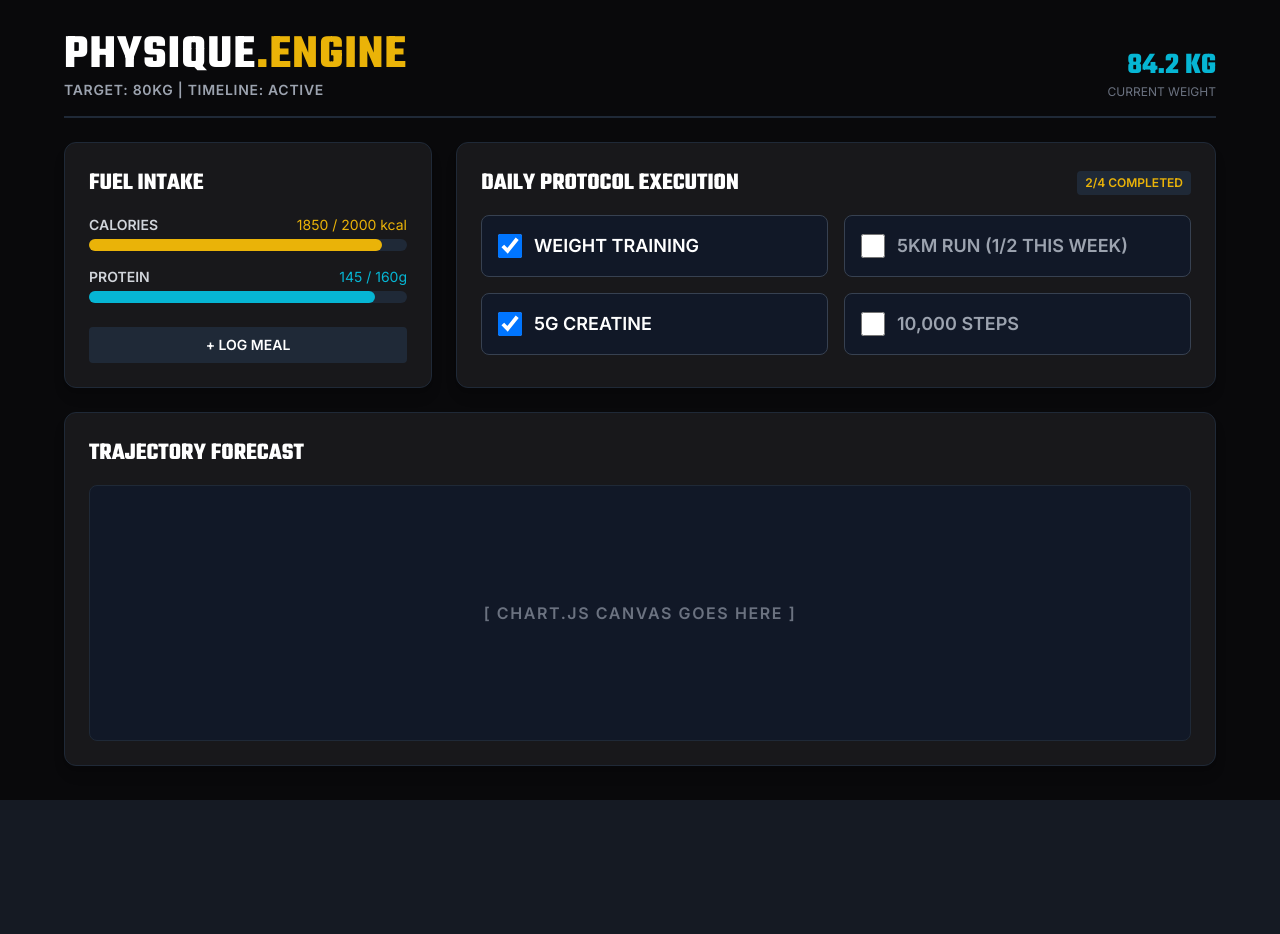
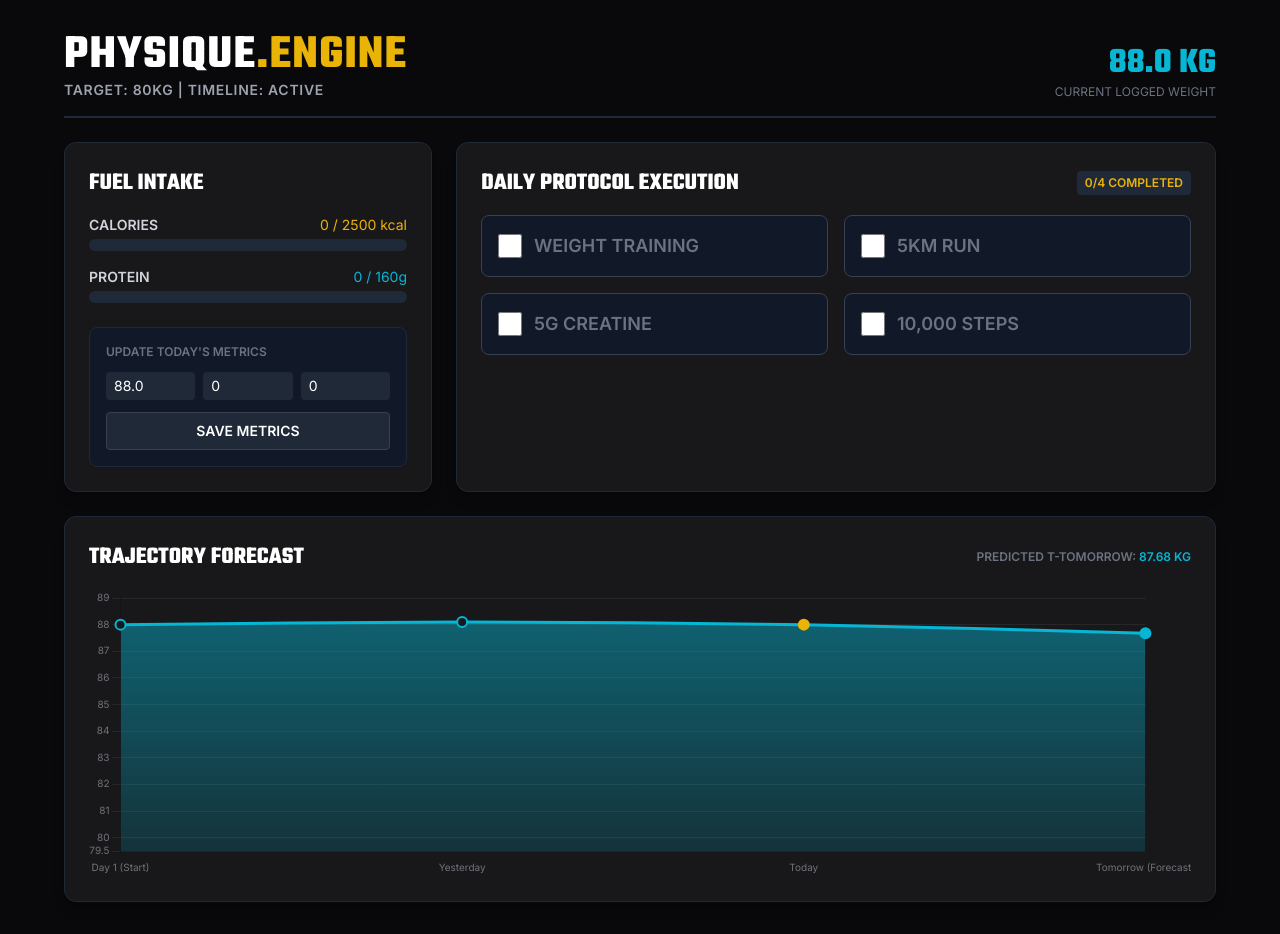
Before and after one commit to doomsdaywonders-rgb/Workout-engine, a Flask app: page / in a window 1280 px wide. Before the commit the page ends 800 px from the top, so only its background shows below. Run offline with Flask 3, Linux system fonts and the light colour scheme; some libraries are stand-ins or nearby versions.

Commit message:
Update index.html

```diff
--- a/templates/index.html
+++ b/templates/index.html
@@ -3,6 +3,7 @@
 <head>
     <meta charset="UTF-8">
     <title>ENGINEERED PHYSIQUE | TERMINAL</title>
+    <meta name="viewport" content="width=device-width, initial-scale=1.0">
     <script src="https://cdn.tailwindcss.com"></script>
     <link href="https://fonts.googleapis.com/css2?family=Teko:wght@400;600;700&family=Inter:wght@400;600&display=swap" rel="stylesheet">
     <script src="https://cdn.jsdelivr.net/npm/chart.js"></script>
@@ -11,9 +12,9 @@
             theme: {
                 extend: {
                     colors: {
-                        gymDark: '#09090b', // Deep zinc
+                        gymDark: '#09090b',
                         gymPanel: '#18181b',
-                        volt: '#eab308', // High energy yellow/orange
+                        volt: '#eab308',
                         neonBlue: '#06b6d4'
                     },
                     fontFamily: {
@@ -28,86 +29,163 @@
 <body class="bg-gymDark text-gray-200 font-sans p-4 md:p-8">
 
 <div class="max-w-6xl mx-auto space-y-6">
-    <header class="flex justify-between items-end border-b-2 border-gray-800 pb-4">
+    <header class="flex flex-col md:flex-row justify-between md:items-end border-b-2 border-gray-800 pb-4 gap-4">
         <div>
             <h1 class="text-5xl font-display font-bold text-white tracking-wide">PHYSIQUE<span class="text-volt">.ENGINE</span></h1>
             <p class="text-sm text-gray-400 uppercase font-semibold tracking-wider">Target: 80KG | Timeline: Active</p>
         </div>
-        <div class="text-right">
-            <p class="text-3xl font-display font-bold text-neonBlue">84.2 KG</p>
-            <p class="text-xs text-gray-500 uppercase">Current Weight</p>
+        <div class="text-left md:text-right">
+            <p class="text-4xl font-display font-bold text-neonBlue">{{ log.weight }} KG</p>
+            <p class="text-xs text-gray-500 uppercase">Current Logged Weight</p>
         </div>
     </header>
 
     <div class="grid grid-cols-1 lg:grid-cols-3 gap-6">
 
-        <div class="bg-gymPanel rounded-xl p-6 border border-gray-800 shadow-lg">
+        <div class="bg-gymPanel rounded-xl p-6 border border-gray-800 shadow-lg flex flex-col justify-between">
+            <div>
                 <h2 class="text-2xl font-display font-bold text-white mb-4">FUEL INTAKE</h2>
 
                 <div class="space-y-4">
                     <div>
                         <div class="flex justify-between text-sm mb-1">
                             <span class="font-bold text-gray-300">CALORIES</span>
-                        <span class="text-volt">1850 / 2000 kcal</span>
+                            <span class="text-volt">{{ log.calories_in }} / {{ log.tdee }} kcal</span>
                         </div>
                         <div class="w-full bg-gray-800 rounded-full h-3">
-                        <div class="bg-volt h-3 rounded-full" style="width: 92%"></div>
+                            <div class="bg-volt h-3 rounded-full" style="width: {{ (log.calories_in / log.tdee) * 100 if log.tdee > 0 else 0 }}%; max-width: 100%;"></div>
                         </div>
                     </div>
 
                     <div>
                         <div class="flex justify-between text-sm mb-1">
                             <span class="font-bold text-gray-300">PROTEIN</span>
-                        <span class="text-neonBlue">145 / 160g</span>
+                            <span class="text-neonBlue">{{ log.protein_in }} / 160g</span>
                         </div>
                         <div class="w-full bg-gray-800 rounded-full h-3">
-                        <div class="bg-neonBlue h-3 rounded-full" style="width: 90%"></div>
+                            <div class="bg-neonBlue h-3 rounded-full" style="width: {{ (log.protein_in / 160) * 100 }}%; max-width: 100%;"></div>
+                        </div>
                     </div>
                 </div>
             </div>
 
-            <button class="mt-6 w-full bg-gray-800 hover:bg-gray-700 text-white font-bold py-2 rounded uppercase text-sm transition-colors">
-                + Log Meal
+            <form action="/log_data" method="POST" class="mt-6 bg-gray-900 p-4 rounded-lg border border-gray-800 space-y-3">
+                <p class="text-xs text-gray-500 font-bold uppercase mb-2">Update Today's Metrics</p>
+                <div class="flex gap-2">
+                    <input type="number" step="0.1" name="weight" placeholder="Weight (kg)" value="{{ log.weight }}" class="w-full bg-gray-800 text-white px-2 py-1 rounded text-sm focus:outline-none focus:ring-1 focus:ring-volt" required>
+                    <input type="number" name="calories" placeholder="Kcal" value="{{ log.calories_in }}" class="w-full bg-gray-800 text-white px-2 py-1 rounded text-sm focus:outline-none focus:ring-1 focus:ring-volt" required>
+                    <input type="number" name="protein" placeholder="Pro (g)" value="{{ log.protein_in }}" class="w-full bg-gray-800 text-white px-2 py-1 rounded text-sm focus:outline-none focus:ring-1 focus:ring-volt" required>
+                </div>
+                <button type="submit" class="w-full bg-gray-800 hover:bg-gray-700 text-white font-bold py-2 rounded uppercase text-sm transition-colors border border-gray-700">
+                    SAVE METRICS
                 </button>
+            </form>
         </div>
 
         <div class="bg-gymPanel rounded-xl p-6 border border-gray-800 shadow-lg lg:col-span-2">
             <div class="flex justify-between items-center mb-4">
                 <h2 class="text-2xl font-display font-bold text-white">DAILY PROTOCOL EXECUTION</h2>
-                <span class="bg-gray-800 text-volt text-xs px-2 py-1 rounded font-bold">2/4 COMPLETED</span>
+                <span class="bg-gray-800 text-volt text-xs px-2 py-1 rounded font-bold">{{ completed_tasks }}/4 COMPLETED</span>
             </div>
 
             <div class="grid grid-cols-1 md:grid-cols-2 gap-4">
-                <label class="flex items-center p-4 bg-gray-900 rounded-lg border border-gray-700 cursor-pointer hover:border-volt transition-colors">
-                    <input type="checkbox" checked class="w-6 h-6 text-volt bg-gray-800 border-gray-600 rounded focus:ring-volt">
-                    <span class="ml-3 text-lg font-bold text-white uppercase">Weight Training</span>
+
+                <form action="/toggle_objective/workout" method="POST">
+                    <label class="flex items-center p-4 bg-gray-900 rounded-lg border {% if objectives.workout_done %}border-volt{% else %}border-gray-700{% endif %} cursor-pointer transition-colors">
+                        <input type="checkbox" onchange="this.form.submit()" class="w-6 h-6" {% if objectives.workout_done %}checked{% endif %}>
+                        <span class="ml-3 text-lg font-bold {% if objectives.workout_done %}text-white{% else %}text-gray-500{% endif %} uppercase">Weight Training</span>
                     </label>
+                </form>
 
-                <label class="flex items-center p-4 bg-gray-900 rounded-lg border border-gray-700 cursor-pointer hover:border-volt transition-colors">
-                    <input type="checkbox" class="w-6 h-6 text-volt bg-gray-800 border-gray-600 rounded focus:ring-volt">
-                    <span class="ml-3 text-lg font-bold text-gray-400 uppercase">5KM Run (1/2 this week)</span>
+                <form action="/toggle_objective/run" method="POST">
+                    <label class="flex items-center p-4 bg-gray-900 rounded-lg border {% if objectives.run_5km_done %}border-volt{% else %}border-gray-700{% endif %} cursor-pointer transition-colors">
+                        <input type="checkbox" onchange="this.form.submit()" class="w-6 h-6" {% if objectives.run_5km_done %}checked{% endif %}>
+                        <span class="ml-3 text-lg font-bold {% if objectives.run_5km_done %}text-white{% else %}text-gray-500{% endif %} uppercase">5KM Run</span>
                     </label>
+                </form>
 
-                <label class="flex items-center p-4 bg-gray-900 rounded-lg border border-gray-700 cursor-pointer hover:border-volt transition-colors">
-                    <input type="checkbox" checked class="w-6 h-6 text-volt bg-gray-800 border-gray-600 rounded focus:ring-volt">
-                    <span class="ml-3 text-lg font-bold text-white uppercase">5g Creatine</span>
+                <form action="/toggle_objective/creatine" method="POST">
+                    <label class="flex items-center p-4 bg-gray-900 rounded-lg border {% if objectives.creatine_done %}border-volt{% else %}border-gray-700{% endif %} cursor-pointer transition-colors">
+                        <input type="checkbox" onchange="this.form.submit()" class="w-6 h-6" {% if objectives.creatine_done %}checked{% endif %}>
+                        <span class="ml-3 text-lg font-bold {% if objectives.creatine_done %}text-white{% else %}text-gray-500{% endif %} uppercase">5g Creatine</span>
                     </label>
+                </form>
 
-                <label class="flex items-center p-4 bg-gray-900 rounded-lg border border-gray-700 cursor-pointer hover:border-volt transition-colors">
-                    <input type="checkbox" class="w-6 h-6 text-volt bg-gray-800 border-gray-600 rounded focus:ring-volt">
-                    <span class="ml-3 text-lg font-bold text-gray-400 uppercase">10,000 Steps</span>
+                <form action="/toggle_objective/steps" method="POST">
+                    <label class="flex items-center p-4 bg-gray-900 rounded-lg border {% if objectives.steps_done %}border-volt{% else %}border-gray-700{% endif %} cursor-pointer transition-colors">
+                        <input type="checkbox" onchange="this.form.submit()" class="w-6 h-6" {% if objectives.steps_done %}checked{% endif %}>
+                        <span class="ml-3 text-lg font-bold {% if objectives.steps_done %}text-white{% else %}text-gray-500{% endif %} uppercase">10,000 Steps</span>
                     </label>
+                </form>
+
             </div>
         </div>
     </div>
 
     <div class="bg-gymPanel rounded-xl p-6 border border-gray-800 shadow-lg">
-        <h2 class="text-2xl font-display font-bold text-white mb-4">TRAJECTORY FORECAST</h2>
-        <div class="h-64 flex items-center justify-center bg-gray-900 border border-gray-800 rounded-lg">
-            <p class="text-gray-500 font-bold uppercase tracking-widest">[ Chart.js Canvas Goes Here ]</p>
+        <div class="flex justify-between items-center mb-4">
+            <h2 class="text-2xl font-display font-bold text-white">TRAJECTORY FORECAST</h2>
+            <span class="text-xs text-gray-500 uppercase font-bold">Predicted T-Tomorrow: <span class="text-neonBlue">{{ forecasted_weight }} KG</span></span>
+        </div>
+        <div class="h-72 w-full relative">
+            <canvas id="trajectoryChart"></canvas>
         </div>
     </div>
 </div>
 
+<script>
+    // Initialize Chart.js with dynamic Jinja2 data injected from Python
+    const ctx = document.getElementById('trajectoryChart').getContext('2d');
+
+    // Gradient fill for the chart line
+    let gradient = ctx.createLinearGradient(0, 0, 0, 400);
+    gradient.addColorStop(0, 'rgba(6, 182, 212, 0.5)'); // neonBlue with opacity
+    gradient.addColorStop(1, 'rgba(6, 182, 212, 0.0)');
+
+    const trajectoryChart = new Chart(ctx, {
+        type: 'line',
+        data: {
+            labels: ['Day 1 (Start)', 'Yesterday', 'Today', 'Tomorrow (Forecast)'],
+            datasets: [{
+                label: 'Bodyweight Trajectory (KG)',
+                data: [88.0, {{ log.weight + 0.1 }}, {{ log.weight }}, {{ forecasted_weight }}],
+                borderColor: '#06b6d4',
+                backgroundColor: gradient,
+                borderWidth: 3,
+                pointBackgroundColor: ['#18181b', '#18181b', '#eab308', '#06b6d4'],
+                pointBorderColor: ['#06b6d4', '#06b6d4', '#eab308', '#06b6d4'],
+                pointBorderWidth: 2,
+                pointRadius: 5,
+                fill: true,
+                tension: 0.3
+            }]
+        },
+        options: {
+            responsive: true,
+            maintainAspectRatio: false,
+            plugins: {
+                legend: { display: false },
+                tooltip: {
+                    backgroundColor: '#09090b',
+                    titleFont: { family: 'Inter', size: 12 },
+                    bodyFont: { family: 'Teko', size: 18 }
+                }
+            },
+            scales: {
+                y: {
+                    min: 79.5, // Bottom bounds
+                    max: 89.0, // Top bounds
+                    grid: { color: '#27272a', drawBorder: false },
+                    ticks: { color: '#71717a', font: { family: 'Inter', size: 10 } }
+                },
+                x: {
+                    grid: { display: false, drawBorder: false },
+                    ticks: { color: '#71717a', font: { family: 'Inter', size: 10 } }
+                }
+            }
+        }
+    });
+</script>
+
 </body>
 </html>
```
Lines whose indentation alone changed are shown as unchanged.
